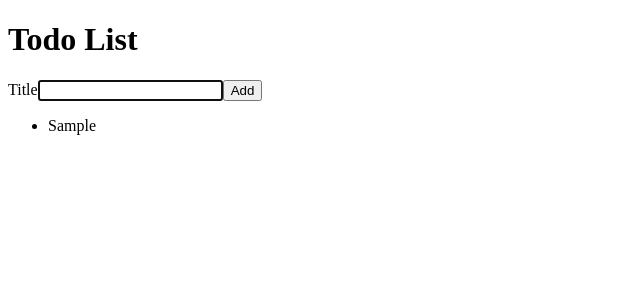
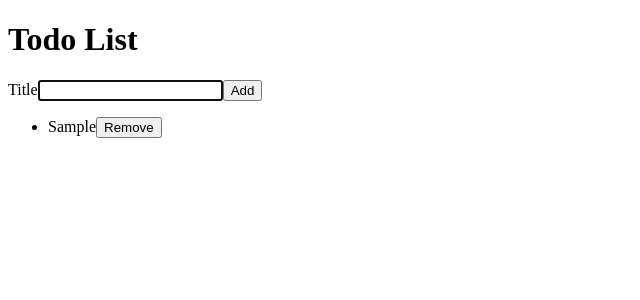
Before and after one commit to AnastasiaKey/react-todo, a React (Create React App) app: page / in a window 1280 px wide. Both pictures are taken after typing "Sample" into the empty fields and a click on the button "Add". Shown: the top 300 px of the page, without its empty margins (0-640 px from the left). Built offline with nearby package versions, Linux system fonts and the light colour scheme; the HTML template or start-up script is replaced by a standard one.

Commit message:
Add 'Remove' Button to List Items

```diff
--- a/src/App.js
+++ b/src/App.js
@@ -1,6 +1,7 @@
 import React from 'react';
 import TodoList from './TodoList';
 import AddTodoForm from './AddTodoForm';
+import TodoListItem from './TodoListItem';
 
 const useSemiPersistentState = () => {
 
@@ -16,19 +17,31 @@ const useSemiPersistentState = () => {
 
 };
 
+
 function App() {
   const [todoList, setTodoList] = useSemiPersistentState();
 
   const addTodo = (newTodo) => {
     setTodoList([...todoList, newTodo]);
   }
+
+
+const removeTodo = (id) => {
+  const newremoveTodo = todoList.filter(
+    (TodoListItem) => id!== TodoListItem.id
+  );
+
+  setTodoList(newremoveTodo);
+}
   return (
     <>
       <h1>Todo List</h1>
       <AddTodoForm onAddTodo={addTodo}/>
-      <TodoList todoList={todoList} />
+      <TodoList todoList={todoList} onRemoveTodo={removeTodo}/>
     </>
   );
 }
 
+
+
 export default App;
--- a/src/TodoList.js
+++ b/src/TodoList.js
@@ -3,14 +3,14 @@ import TodoListItem from './TodoListItem';
 
 
 
-const TodoList = ({todoList}) => {
+const TodoList = ({todoList, onRemoveTodo}) => {
 
     return (
         <ul>
             {todoList.map(function(item) {
               const {id} = item;
                 return (
-                    <TodoListItem key={id} item={item} />
+                    <TodoListItem key={id} item={item} onRemoveTodo={onRemoveTodo}/>
                 );
               })
             }
--- a/src/TodoListItem.js
+++ b/src/TodoListItem.js
@@ -1,9 +1,13 @@
 import React from 'react';
 
-const TodoListItem = ({item}) => {
+const TodoListItem = ({item, onRemoveTodo}) => {
+    const handleRemoveTodo = () => {
+        onRemoveTodo(item.id);
+    };
     return (
         <li>
             <span>{item.title}</span>
+            <button type="button" onClick={handleRemoveTodo}>Remove</button>
         </li>
     );
 }
```
